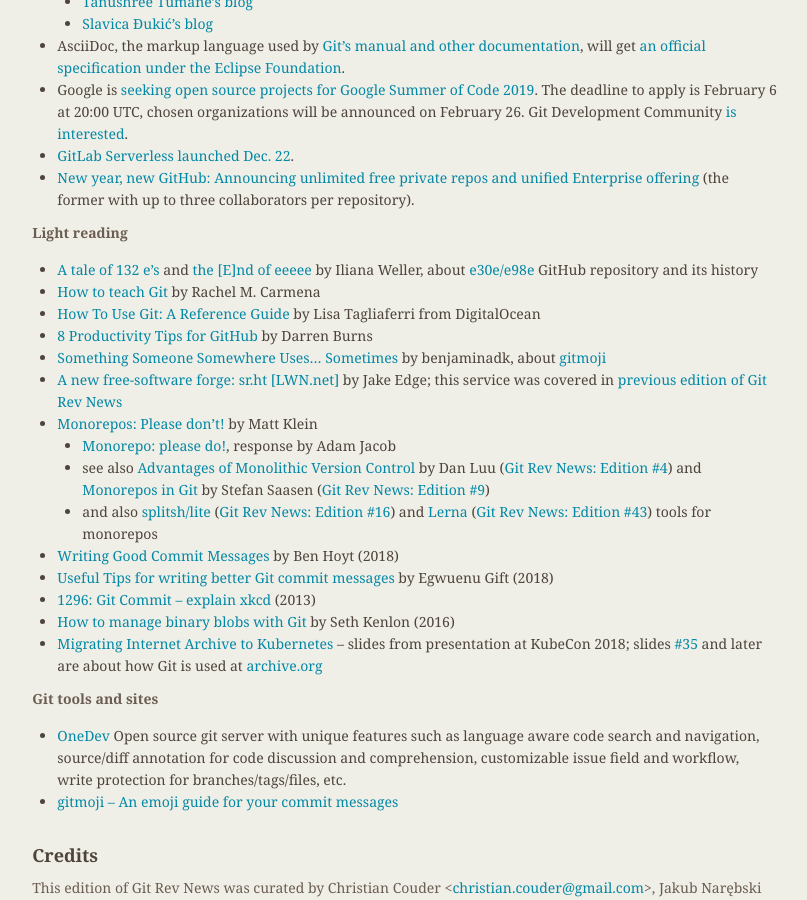
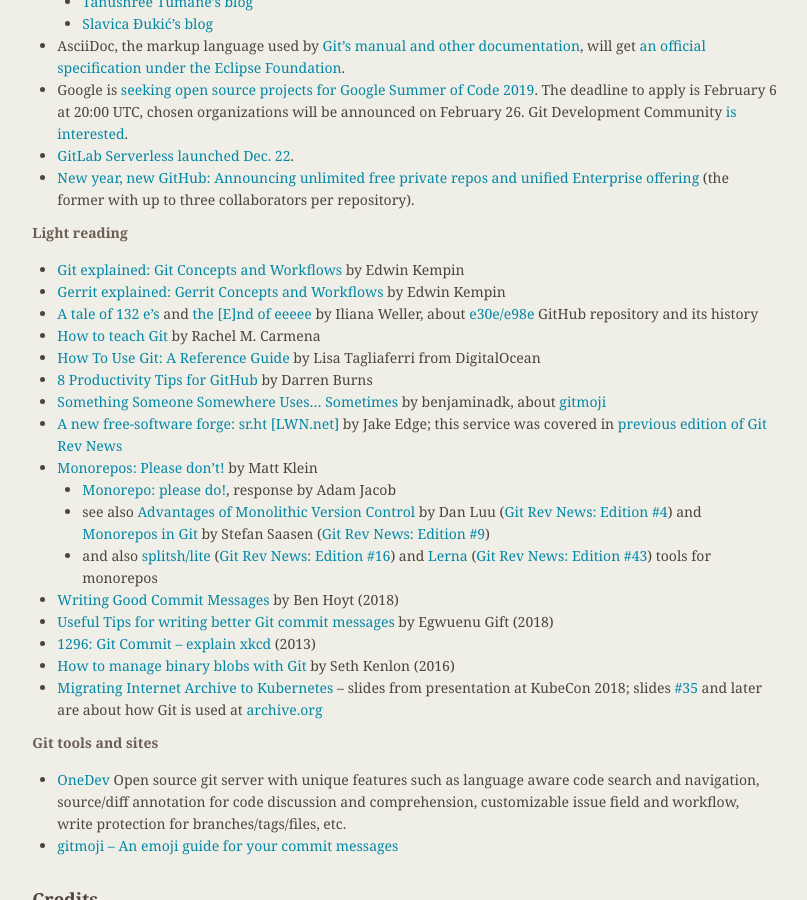
Before and after one commit to git/git.github.io, a Jekyll site: the page built from rev_news/drafts/edition-47.md, in a window 1280 px wide and 900 px high, scrolled down 2307 px. Shown: the whole window, without its empty margins (339-1146 px from the left). Built offline with Jekyll 4.4.1, drawn with Linux system fonts in a browser that asks for light colours.

Commit message:
rn-47: Add Edwin Kempin's "Git/Gerrit explained" slides in 'Light Reading'
Change-Id: I49f3fff890d61e94b2302f05d57f34bf4d74f7a6
Signed-off-by: David Pursehouse <dpursehouse@collab.net>

```diff
--- a/rev_news/drafts/edition-47.md
+++ b/rev_news/drafts/edition-47.md
@@ -185,6 +185,8 @@
 * [New year, new GitHub: Announcing unlimited free private repos and unified Enterprise offering](https://github.blog/2019-01-07-new-year-new-github/) (the former with up to three collaborators per repository).
 
 __Light reading__
+* [Git explained: Git Concepts and Workflows](https://docs.google.com/presentation/d/1IQCRPHEIX-qKo7QFxsD3V62yhyGA9_5YsYXFOiBpgkk/edit?usp=sharing) by Edwin Kempin
+* [Gerrit explained: Gerrit Concepts and Workflows](https://docs.google.com/presentation/d/1C73UgQdzZDw0gzpaEqIC6SPujZJhqamyqO1XOHjH-uk/edit?usp=sharing) by Edwin Kempin
 * [A tale of 132 e's](https://linuxwit.ch/blog/2018/12/e98e/) and [the [E]nd of eeeee](https://linuxwit.ch/blog/2018/12/everything-that-lives-is-designed-to-end/) by Iliana Weller, about [e30e/e98e](https://github.com/eeeeeeeeeeeeeeeeeeeeeeeeeeeeeeee/eeeeeeeeeeeeeeeeeeeeeeeeeeeeeeeeeeeeeeeeeeeeeeeeeeeeeeeeeeeeeeeeeeeeeeeeeeeeeeeeeeeeeeeeeeeeeeeeeeee) GitHub repository and its history
 * [How to teach Git](https://rachelcarmena.github.io/2018/12/12/how-to-teach-git.html) by Rachel M. Carmena
 * [How To Use Git: A Reference Guide](https://dev.to/digitalocean/how-to-use-git-a-reference-guide-6b6) by Lisa Tagliaferri from DigitalOcean
```
